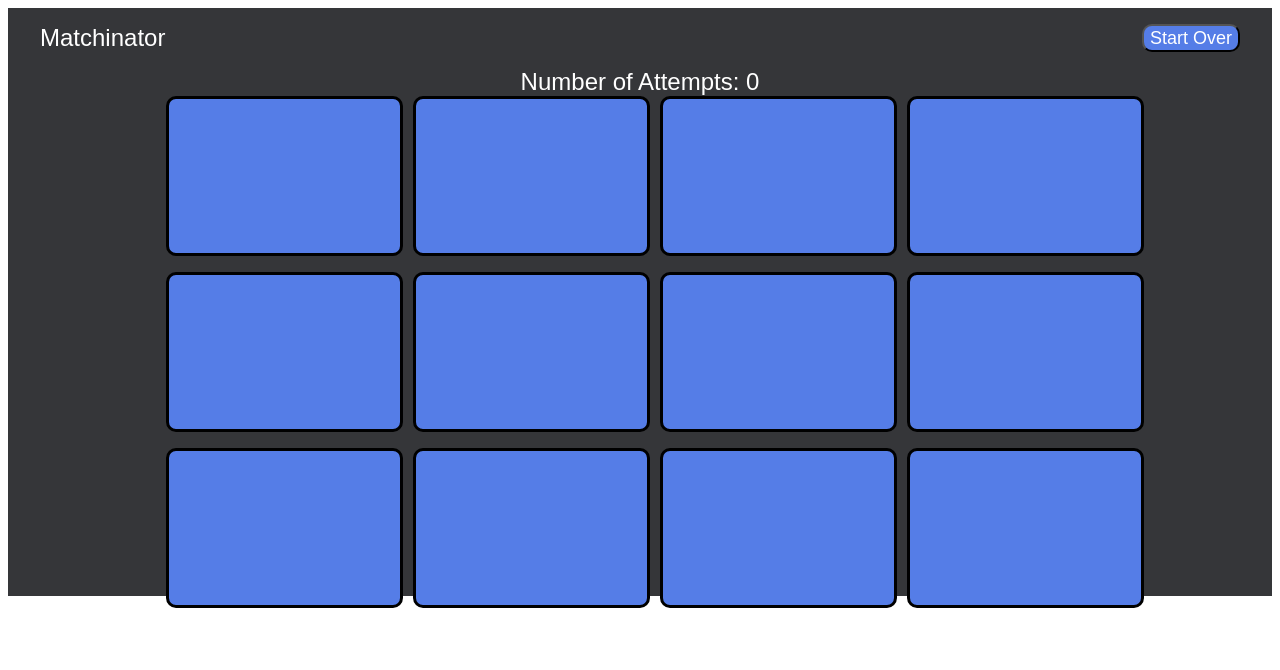
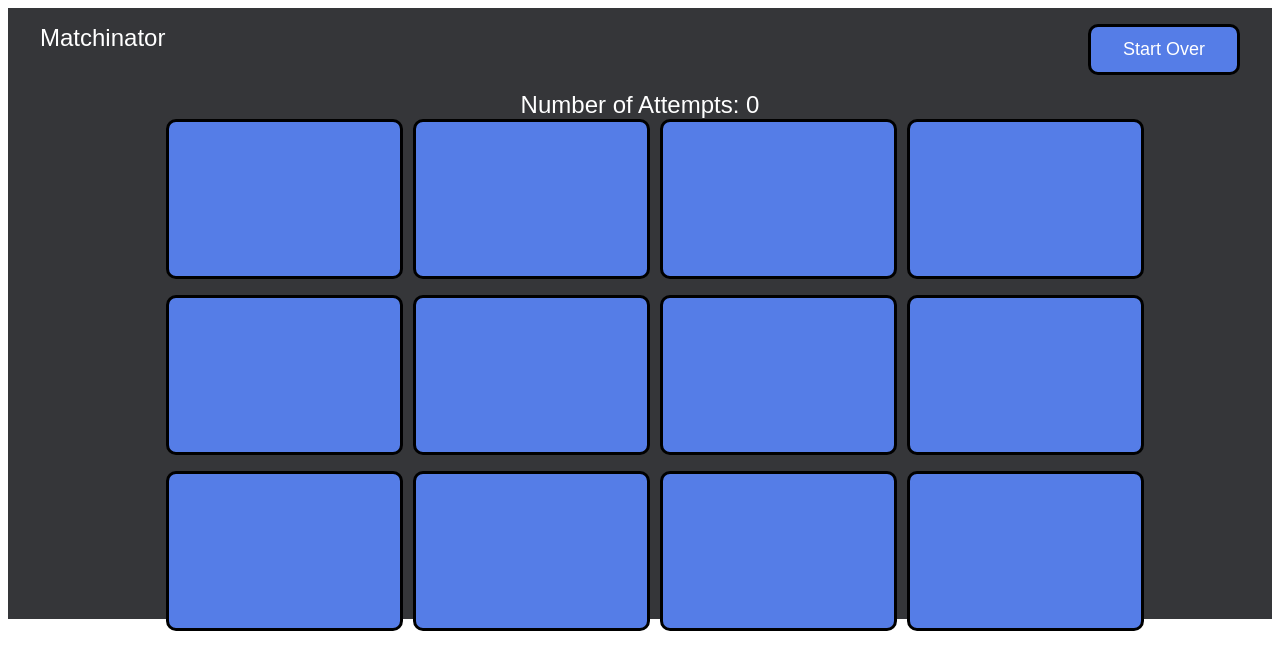
Before and after one commit to brentdolan/match-game, a Next.js app in the folder matching-game/: page / in a window 1280 px wide. Shown: the top 670 px of the page. Built offline with nearby package versions, Linux system fonts and the light colour scheme; a web font is replaced by a local one.

Commit message:
MG-18: Button component now starts the game over (#10)
* MG-18: Button component now starts the game over

* MG-18: Button component now starts the game over

---------

Co-authored-by: brentdolan <mac@Brents-MacBook-Pro.local>

```diff
--- a/matching-game/src/components/button/button.module.css
+++ b/matching-game/src/components/button/button.module.css
@@ -2,7 +2,9 @@
     font-family: 'Radio Canada', sans-serif;
     color: #FFFFFF;
     font-size: 18px;
-    text-align: right;
     background-color: #557DE7;
     border-radius: 10px;
+    border: 3px solid black;
+    padding: .75rem 2rem;
+    cursor: pointer;
 }
--- a/matching-game/src/components/button/button.tsx
+++ b/matching-game/src/components/button/button.tsx
@@ -3,10 +3,11 @@ import styles from './button.module.css'
 
 interface ButtonProps {
   text: string
+  onClick: () => void
 }
-export const Button = ({ text }: ButtonProps): JSX.Element => {
+export const Button = ({ text, onClick }: ButtonProps): JSX.Element => {
   return (
-      <button data-testid="button" className={styles.button}>
+      <button onClick={onClick} data-testid="button" className={styles.button}>
           {text}
       </button>
   )
--- a/matching-game/src/pages/index.tsx
+++ b/matching-game/src/pages/index.tsx
@@ -14,6 +14,12 @@ export const Home = (): JSX.Element => {
   const [clickedCard, setClickedCard] = React.useState<{ emoji: string, index: number }>({ emoji: '', index: -1 })
   const [numberOfMatches, setNumberOfMatches] = React.useState(0)
   const [numberOfAttempts, setNumberOfAttempts] = React.useState(0)
+
+  const startOver = (): void => {
+    setNumberOfMatches(0)
+    setNumberOfAttempts(0)
+    setFaceDown(initialFaceDownValues)
+  }
   const flipCard = (index: number, newValue: boolean): void => {
     setTimeout(() => {
       setFaceDown({ ...faceDown, [index]: newValue })
@@ -51,7 +57,7 @@ export const Home = (): JSX.Element => {
           <main className={styles.main}>
               <div className={styles.navDiv}>
                   <Title text={'Matchinator'}/>
-                  <Button text={'Start Over'} />
+                  <Button text={'Start Over'} onClick={startOver} />
               </div>
               <VariableText text={'Number of Attempts: '} attempts={numberOfAttempts}/>
               <Grid>
```
Also changed, not shown: 1 other file (tests, documents, lock files or other folders).
